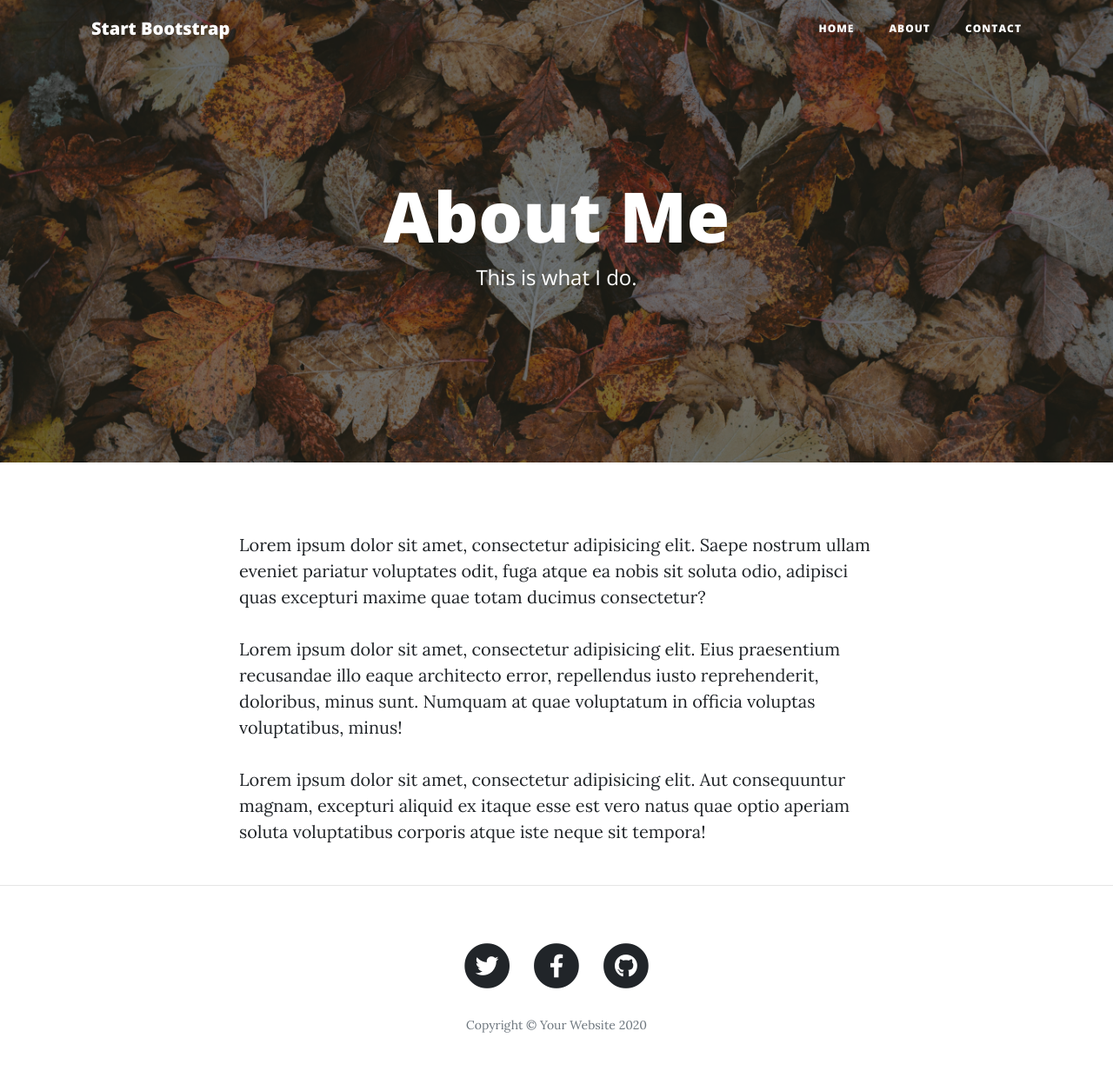
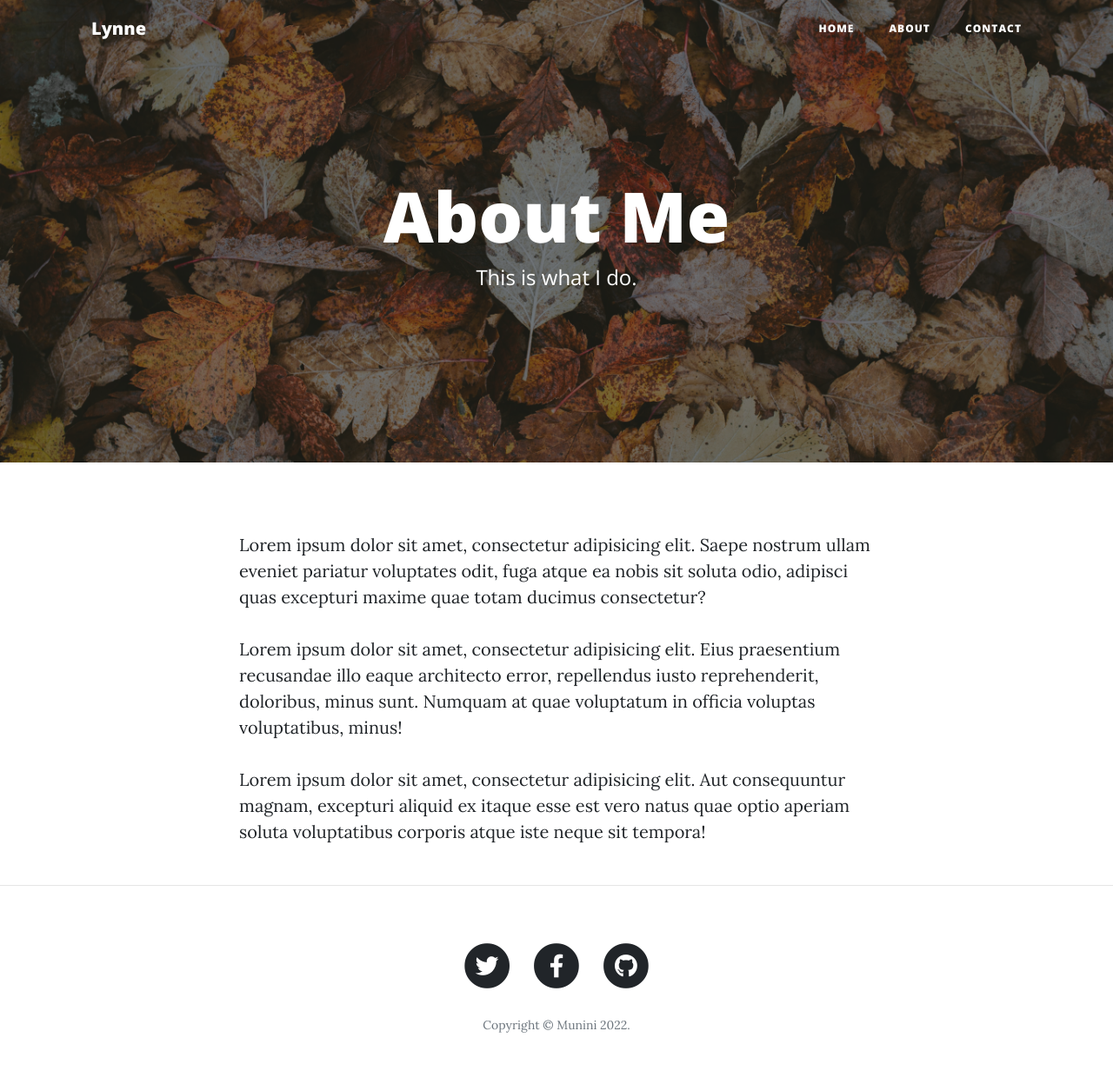
Before and after one commit to lynnemunini/RESTful-Blog, a Flask app: page /about in a window 1280 px wide. Shown: the whole page at 87% size. Run offline with Flask 2, Linux system fonts and the light colour scheme; some libraries are stand-ins or nearby versions.

Commit message:
Initial Commit

```diff
--- a/templates/footer.html
+++ b/templates/footer.html
@@ -29,7 +29,7 @@
               </a>
             </li>
           </ul>
-          <p class="copyright text-muted">Copyright &copy; Your Website 2020</p>
+          <p class="copyright text-muted">Copyright &copy; Munini 2022.</p>
         </div>
       </div>
     </div>
--- a/templates/header.html
+++ b/templates/header.html
@@ -8,7 +8,7 @@
   <meta name="description" content="">
   <meta name="author" content="">
 
-  <title>Clean Blog - Start Bootstrap Theme</title>
+  <title>Lynne</title>
 
   <!-- Bootstrap core CSS -->
   <link href="{{ url_for('static', filename='vendor/bootstrap/css/bootstrap.min.css') }}" rel="stylesheet">
@@ -28,7 +28,7 @@
   <!-- Navigation -->
   <nav class="navbar navbar-expand-lg navbar-light fixed-top" id="mainNav">
     <div class="container">
-      <a class="navbar-brand" href="index.html">Start Bootstrap</a>
+      <a class="navbar-brand" href="index.html">Lynne</a>
       <button class="navbar-toggler navbar-toggler-right" type="button" data-toggle="collapse" data-target="#navbarResponsive" aria-controls="navbarResponsive" aria-expanded="false" aria-label="Toggle navigation">
         Menu
         <i class="fas fa-bars"></i>
--- a/templates/index.html
+++ b/templates/index.html
@@ -1,7 +1,7 @@
 {% include "header.html" %}
 
   <!-- Page Header -->
-  <header class="masthead" style="background-image: url('static/assets/img/home-bg.jpg')">
+  <header class="masthead" style="background-image: url({{ url_for('static', filename='img/home-bg.jpg')}})">
     <div class="overlay"></div>
     <div class="container">
       <div class="row">
```
